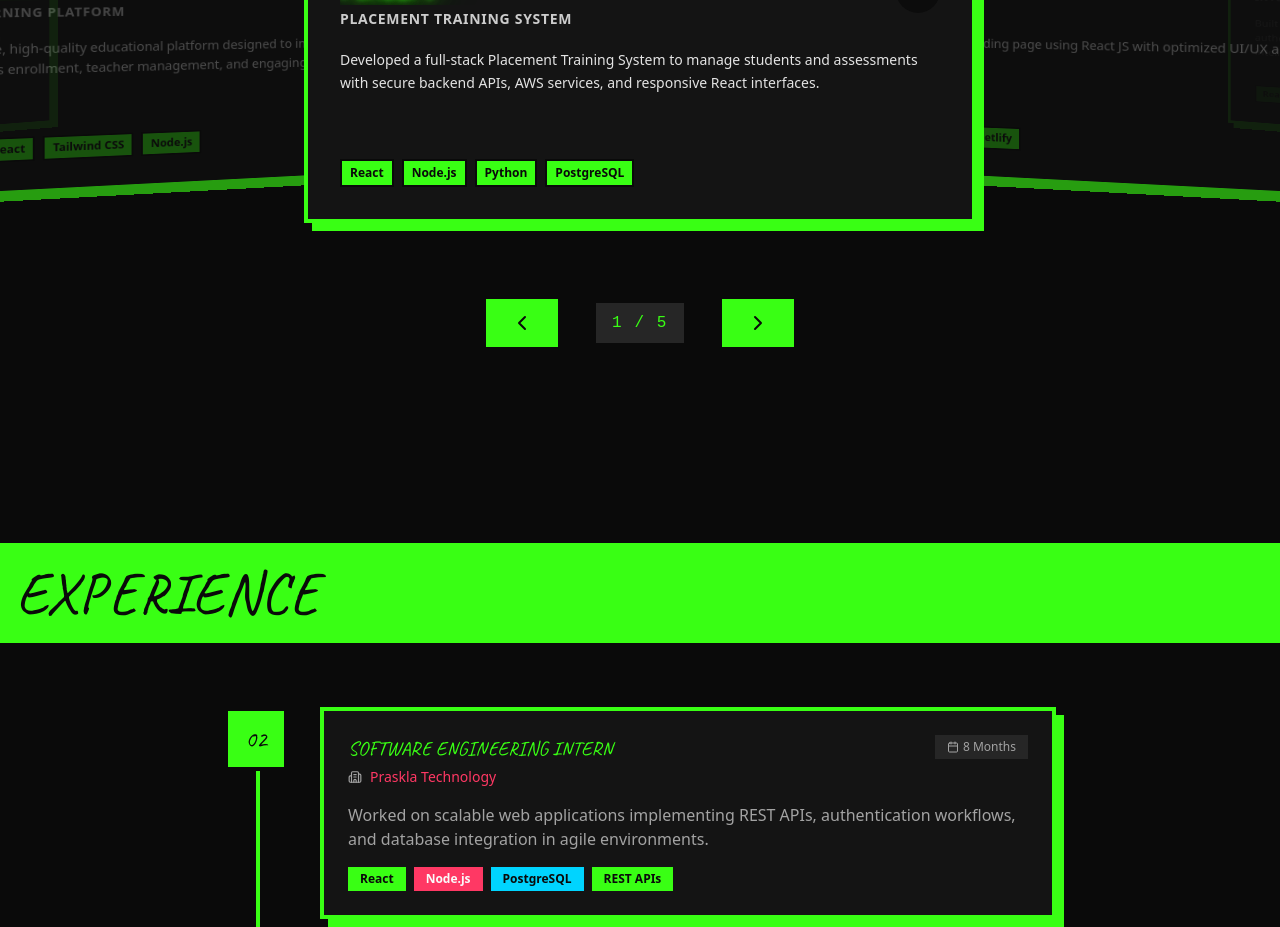
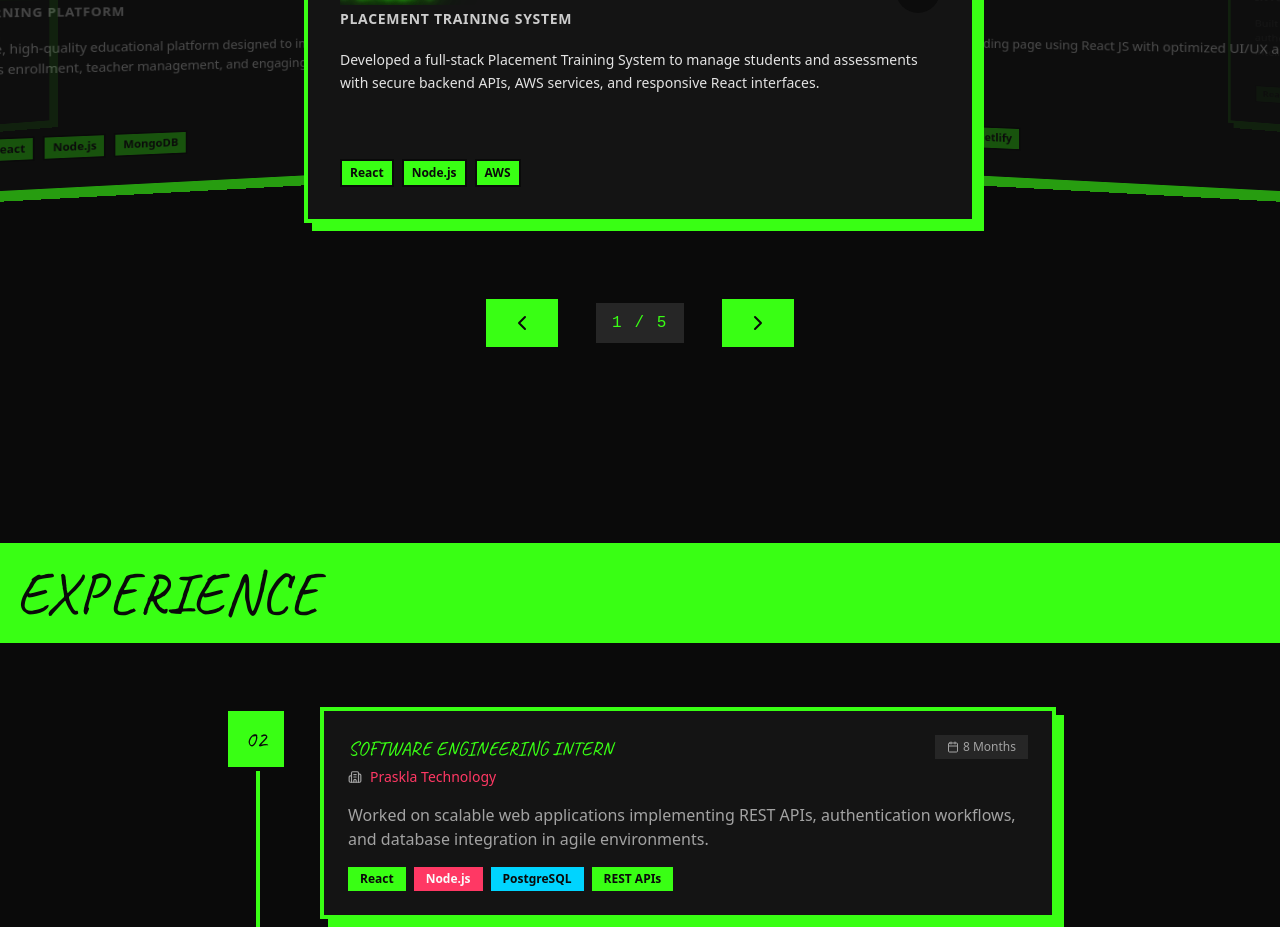
Before and after one commit to BaarhaviGit/dev-render, a Next.js app: page / in a window 1280 px wide. Shown: the part 3200-4127 px from the top of the page. Built offline with nearby package versions, Linux system fonts and the light colour scheme.

Commit message:
docs: update tech stack for Placipy and Honeybee Learning

```diff
--- a/components/projects-section.tsx
+++ b/components/projects-section.tsx
@@ -10,7 +10,7 @@ const projects = [
     title: "PLACIPY",
     subtitle: "Placement Training System",
     description: "Developed a full-stack Placement Training System to manage students and assessments with secure backend APIs, AWS services, and responsive React interfaces.",
-    tech: ["React", "Node.js", "Python", "PostgreSQL"],
+    tech: ["React", "Node.js", "AWS"],
     github: "https://github.com/BaarhaviGit/assessment-placipy_",
     image: "/placipy.jpg",
   },
@@ -42,7 +42,7 @@ const projects = [
     title: "HONEYBEE LEARNING",
     subtitle: "Multi Learning Platform",
     description: "An interactive, high-quality educational platform designed to inspire young minds. Features class enrollment, teacher management, and engaging learning modules.",
-    tech: ["Next.js", "React", "Tailwind CSS", "Node.js"],
+    tech: ["Next.js", "React", "Node.js", "MongoDB"],
     github: "https://thehoneybeelearning.in/",
     image: "/honeybee-learning.png",
   },
```
